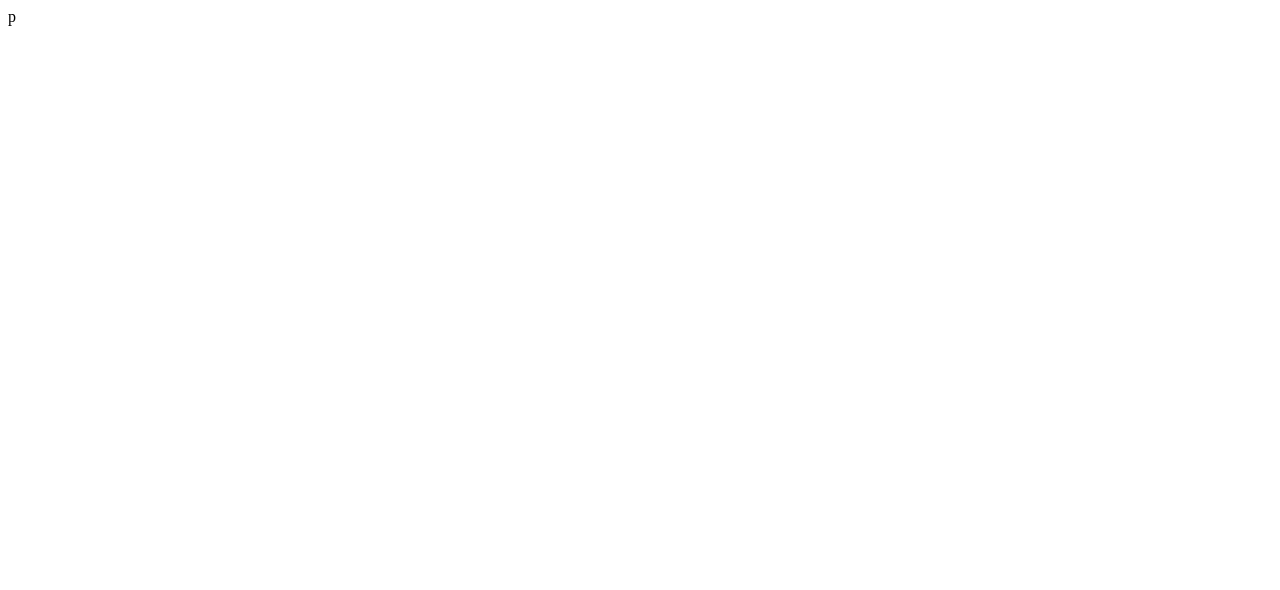
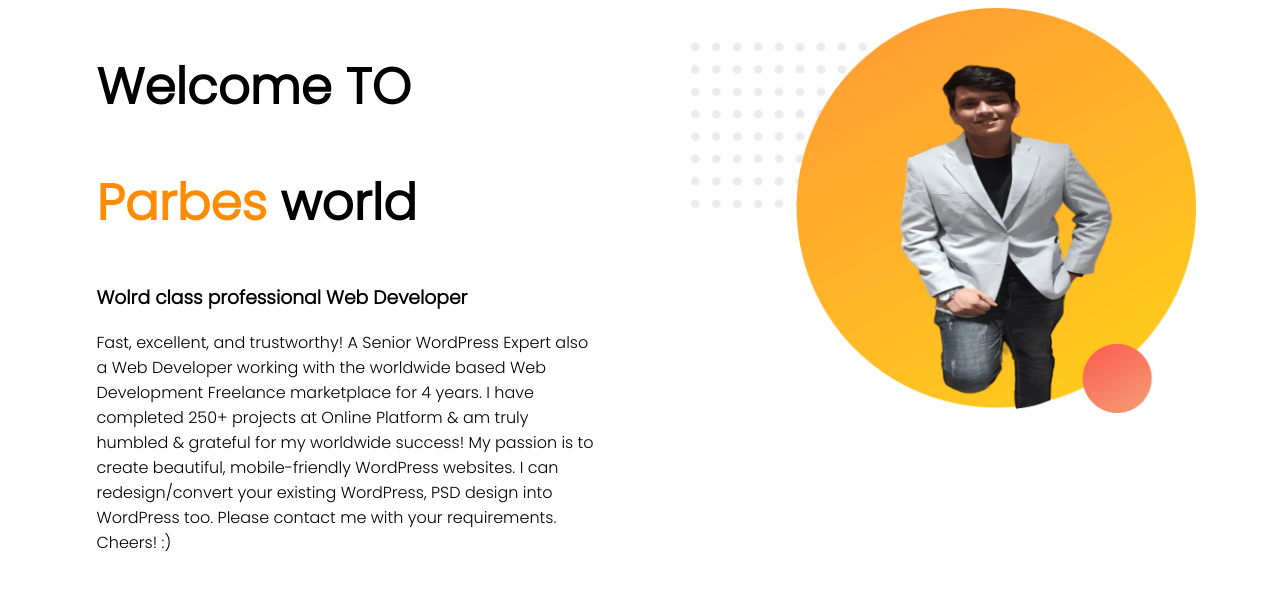
Before and after one commit to Mahmudparvez/webportfolio, a plain HTML site: page index.html in a window 1280 px wide. Drawn offline with Linux system fonts and the light colour scheme.

Commit message:
one section create

```diff
--- a/index.html
+++ b/index.html
@@ -4,10 +4,27 @@
     <meta charset="UTF-8">
     <meta http-equiv="X-UA-Compatible" content="IE=edge">
     <meta name="viewport" content="width=device-width, initial-scale=1.0">
-    <title>Document</title>
+    <title>parbes webdeveloper website</title>
+    <link href="https://fonts.googleapis.com/css2?family=Poppins:wght@300&display=swap" rel="stylesheet">
+    <link rel="stylesheet" href="style.css">
+
 </head>
 <body>
-    p
+  <section>
+
+        <div class="half-width">
+            <h1>Welcome TO  </h1>
+            <h1> <span class="name-highlight">Parbes</span> world</h1>
+            <h3>Wolrd class professional Web Developer</h3>
+            <p>Fast, excellent, and trustworthy! A Senior WordPress Expert also a Web Developer working with the worldwide based Web Development Freelance marketplace for 4 years. I have completed 250+ projects at Online Platform & am truly humbled & grateful for my worldwide success! My passion is to create beautiful, mobile-friendly WordPress websites. I can redesign/convert your existing WordPress, PSD design into WordPress too. Please contact me with your requirements. Cheers! :)
+            </p>
+        </div>
+
+        <div class="half-width">
+            <img src="images/profile0.png" alt="">
+        </div>
+
+  </section>
 
 </body>
 </html>
--- /dev/null
+++ b/style.css
@@ -0,0 +1,23 @@
+body{
+    font-family: 'Poppins', sans-serif;
+}
+h1{
+    font-size: 50px;
+
+
+}
+h1 span.name-highlight{
+    color: darkorange;
+
+}
+.half-width{
+    width: 40%;
+    float: left;
+    margin-left: 5%;
+    padding-left: 2%;
+
+
+}
+.half-width img{
+    width: 100%;
+}
```
Also changed, not shown: images/parbes1.png (added), images/parbes2.png (added), images/profile0.png (added).
